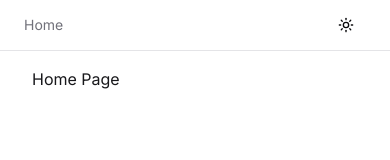
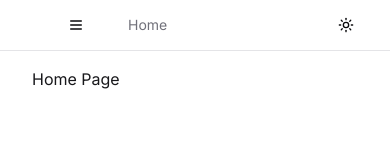
Before and after one commit to femmor/scrape-flow-app, a Next.js app: page / in a window 390 px wide. Shown: the top 160 px of the page. Built offline with nearby package versions, Linux system fonts and the light colour scheme.

Commit message:
feat: restructure Header component to include MobileSidebar and update layout; add MobileSidebar component for mobile navigation

```diff
--- a/components/Header.tsx
+++ b/components/Header.tsx
@@ -1,10 +1,14 @@
 import BreadCrumbHeader from "./BreadCrumbHeader"
+import MobileSidebar from "./MobileSidebar"
 import { ModeToggler } from "./ModeToggler"
 
 const Header = () => {
     return (
         <header className='flex items-center justify-between px-6 py-4 h-[50px] container'>
-            <BreadCrumbHeader />
+            <div className="flex">
+                <MobileSidebar />
+                <BreadCrumbHeader />
+            </div>
             <div className="gap-1 flex items-center">
                 <ModeToggler />
             </div>
--- /dev/null
+++ b/components/MobileSidebar.tsx
@@ -0,0 +1,66 @@
+"use client"
+
+import { routes } from '@/lib/routes'
+import { usePathname } from 'next/navigation'
+import React, { useState } from 'react'
+import { Sheet, SheetContent, SheetTrigger, SheetHeader, SheetTitle, SheetDescription } from './ui/sheet'
+import { Button, buttonVariants } from './ui/button'
+import { MenuIcon } from 'lucide-react'
+import Link from 'next/link'
+import Logo from './Logo'
+
+const MobileSidebar = () => {
+    const [isOpen, setIsOpen] = useState(false)
+
+    const pathname = usePathname()
+    // Get the current active route based on the pathname
+    const activeRoute = routes.find((route) => route.href.length > 1 && pathname.includes(route.href)) || routes[0]
+
+    return (
+        <div className="md:hidden border-separate bg-background">
+            <nav className='container flex items-center justify-between px-8'>
+                <Sheet
+                    open={isOpen}
+                    onOpenChange={setIsOpen}
+                >
+                    <SheetTrigger asChild>
+                        <Button variant="ghost" size="icon" aria-label="Open navigation menu">
+                            <MenuIcon />
+                        </Button>
+                    </SheetTrigger>
+                    <SheetContent
+                        className='w-[400px] sm:w-[540px] space-y-4'
+                        side="left"
+                        aria-label="Navigation menu"
+                    >
+                        <SheetHeader className="sr-only">
+                            <SheetTitle>Navigation Menu</SheetTitle>
+                            <SheetDescription>
+                                Mobile navigation menu with links to different sections of the application
+                            </SheetDescription>
+                        </SheetHeader>
+                        <Logo />
+                        <div className="flex flex-col gap-1" role="navigation" aria-label="Main navigation">
+                            {routes.map((route) => (
+                                <Link
+                                    key={route.href}
+                                    href={route.href}
+                                    className={`flex items-center gap-2 p-2 text-sm font-medium transition-colors hover:bg-emerald-300/90 ${buttonVariants({
+                                        variant: activeRoute.href === route.href ? "sidebarActiveItem" : "sidebarItem"
+                                    })}`}
+                                    aria-current={activeRoute.href === route.href ? "page" : undefined}
+                                    onClick={() => setIsOpen(false)}
+                                >
+                                    <route.icon className="h-4 w-4" aria-hidden="true" />
+                                    {route.label}
+                                </Link>
+                            ))}
+                        </div>
+                    </SheetContent>
+                </Sheet>
+            </nav>
+        </div>
+    )
+}
+
+export default MobileSidebar
--- a/components/Sidebar.tsx
+++ b/components/Sidebar.tsx
@@ -1,21 +1,14 @@
 "use client"
 
-import { CoinsIcon, HomeIcon, Layers2Icon, ShieldCheckIcon } from "lucide-react"
 import Logo from "./Logo"
 import Link from "next/link"
 import { usePathname } from "next/navigation"
 import { buttonVariants } from "./ui/button"
-
-const routes = [
-    { href: '/', label: 'Home', icon: HomeIcon },
-    { href: 'workflows', label: 'Workflows', icon: Layers2Icon },
-    { href: 'credentials', label: 'Credentials', icon: ShieldCheckIcon },
-    { href: 'billing', label: 'Billing', icon: CoinsIcon },
-]
+import { routes } from "@/lib/routes"
 
 function DesktopSidebar() {
-
     const pathname = usePathname()
+    // Get the current active route based on the pathname
     const activeRoute = routes.find((route) => route.href.length > 1 && pathname.includes(route.href)) || routes[0]
 
     return (
--- /dev/null
+++ b/lib/routes.ts
@@ -0,0 +1,15 @@
+import { CoinsIcon, HomeIcon, Layers2Icon, ShieldCheckIcon } from "lucide-react"
+import { ElementType } from "react"
+
+type RouteTypes = {
+    href: string
+    label: string
+    icon: ElementType
+}
+
+export const routes: RouteTypes[] = [
+    { href: '/', label: 'Home', icon: HomeIcon },
+    { href: 'workflows', label: 'Workflows', icon: Layers2Icon },
+    { href: 'credentials', label: 'Credentials', icon: ShieldCheckIcon },
+    { href: 'billing', label: 'Billing', icon: CoinsIcon },
+]
```
